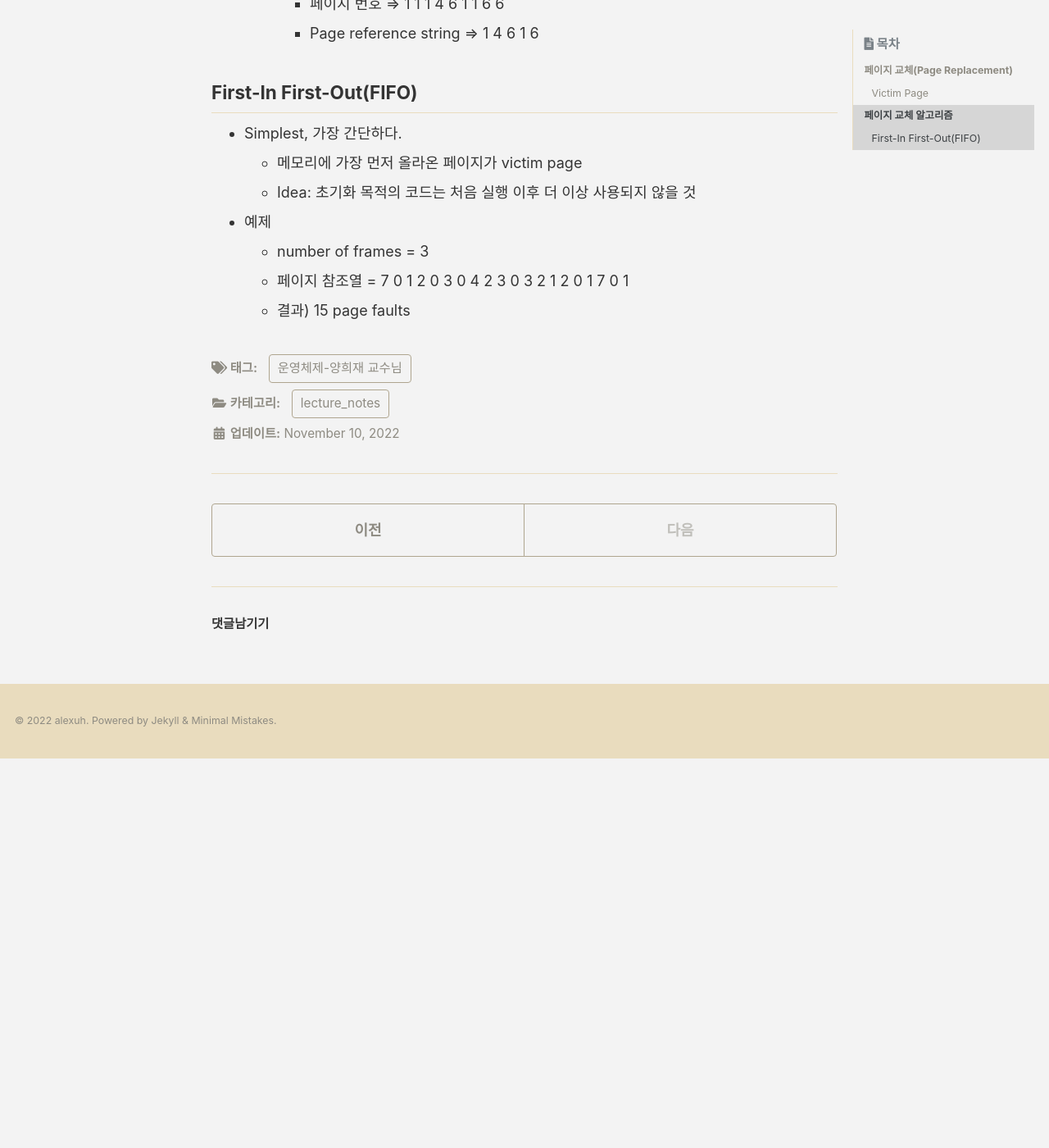
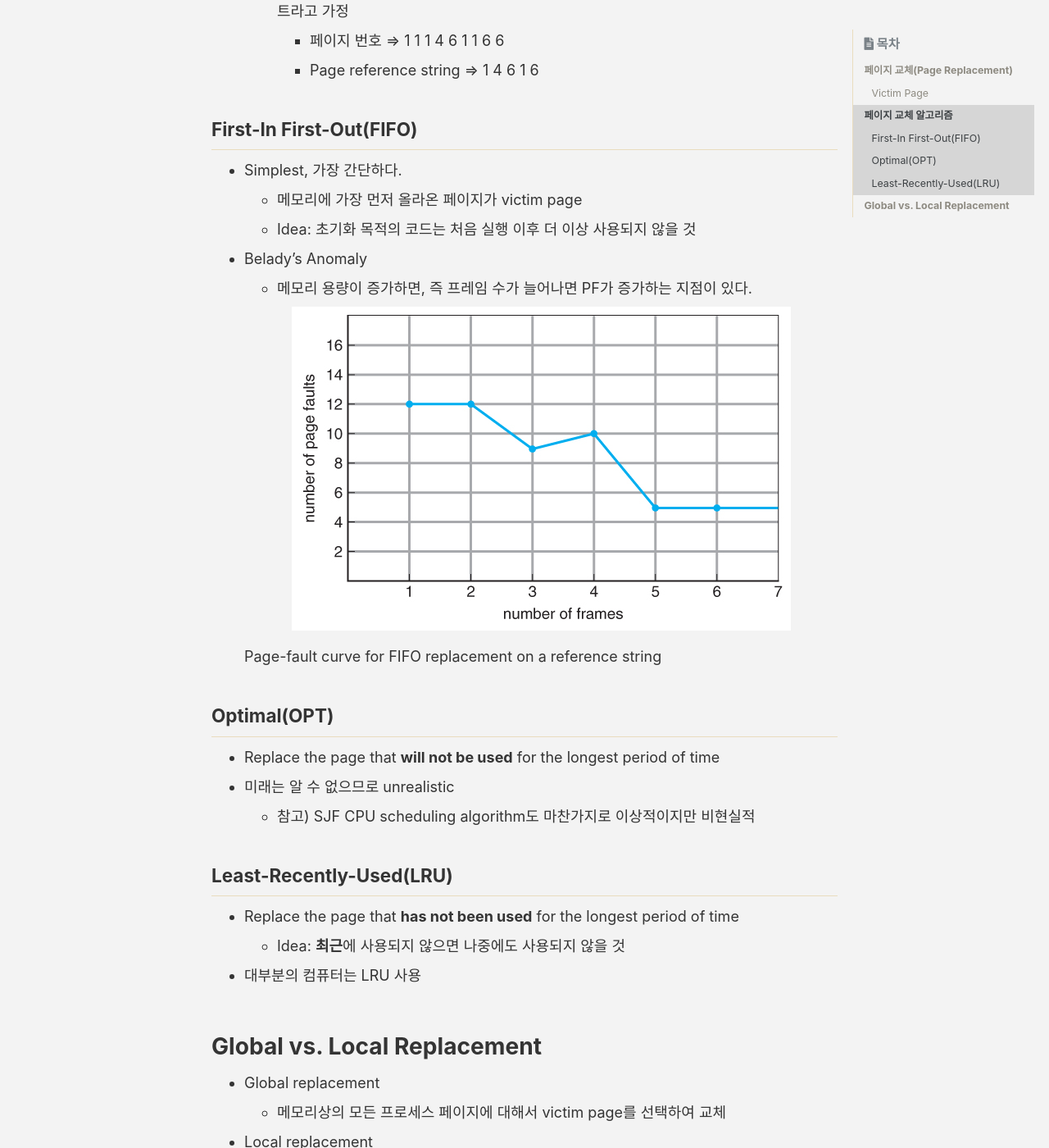
Before and after one commit to alexuhn/alexuhn.github.io-old, a Jekyll site: the page built from _posts/lecture_notes/운영체제-양희재_교수님/2022-11-10-25-26강-페이지-교체.md, in a window 1280 px wide and 1400 px high, scrolled down 1184 px. Shown: the whole window at 82% size. Built offline with Jekyll 4.4.1, drawn with Linux system fonts in a browser that asks for light colours; cached includes are drawn as plain includes; some web fonts are replaced; comment, search, counter and statistics services are not loaded; before the commit the page ends 2109 px from its top, so only the background shows below that; some of the changed text lies outside the part shown.

Commit message:
Add content

```diff
--- a/_posts/lecture_notes/운영체제-양희재_교수님/2022-11-10-25강-페이지-교체.md
+++ b/_posts/lecture_notes/운영체제-양희재_교수님/2022-11-10-25-26강-페이지-교체.md
@@ -8,6 +8,8 @@ tags:
 ---
 
 [경성대학교 양희재 교수님의 운영체제 25강](http://www.kocw.net/home/cview.do?lid=5500db4eb04926b8)
+
+[경성대학교 양희재 교수님의 운영체제 26강](http://www.kocw.net/home/cview.do?lid=2678e871a423dab5)
 
 # 페이지 교체(Page Replacement)
 
@@ -44,7 +46,30 @@ tags:
 - Simplest, 가장 간단하다.
     - 메모리에 가장 먼저 올라온 페이지가 victim page
     - Idea: 초기화 목적의 코드는 처음 실행 이후 더 이상 사용되지 않을 것
-- 예제
-    - number of frames = 3
-    - 페이지 참조열 = 7 0 1 2 0 3 0 4 2 3 0 3 2 1 2 0 1 7 0 1
-    - 결과) 15 page faults
+- Belady's Anomaly
+    - 메모리 용량이 증가하면, 즉 프레임 수가 늘어나면 PF가 증가하는 지점이 있다.
+
+    ![Page-fault curve for FIFO replacement on a reference string]({{ site.url }}{{ site.baseurl }}/assets/images/posts/lecture_notes/운영체제-양희재_교수님/2022-11-10-25-26강-페이지-교체/1.png){: .align-center}
+
+    Page-fault curve for FIFO replacement on a reference string
+
+
+## Optimal(OPT)
+
+- Replace the page that **will not be used** for the longest period of time
+- 미래는 알 수 없으므로 unrealistic
+    - 참고) SJF CPU scheduling algorithm도 마찬가지로 이상적이지만 비현실적
+
+## Least-Recently-Used(LRU)
+
+- Replace the page that **has not been used** for the longest period of time
+    - Idea: **최근**에 사용되지 않으면 나중에도 사용되지 않을 것
+- 대부분의 컴퓨터는 LRU 사용
+
+# Global vs. Local Replacement
+
+- Global replacement
+    - 메모리상의 모든 프로세스 페이지에 대해서 victim page를 선택하여 교체
+- Local replacement
+    - 메모리상의 자기 프로세스 페이지에 대해서 victim page를 선택하여 교체
+- 성능은 Global replacement가 더 효율적일 수 있다.
```
Also changed, not shown: other parts of _posts/lecture_notes/운영체제-양희재_교수님/2022-11-10-25-26강-페이지-교체.md (+1 -1 lines), assets/images/posts/lecture_notes/운영체제-양희재_교수님/2022-11-10-25-26강-페이지-교체/1.png (added).
